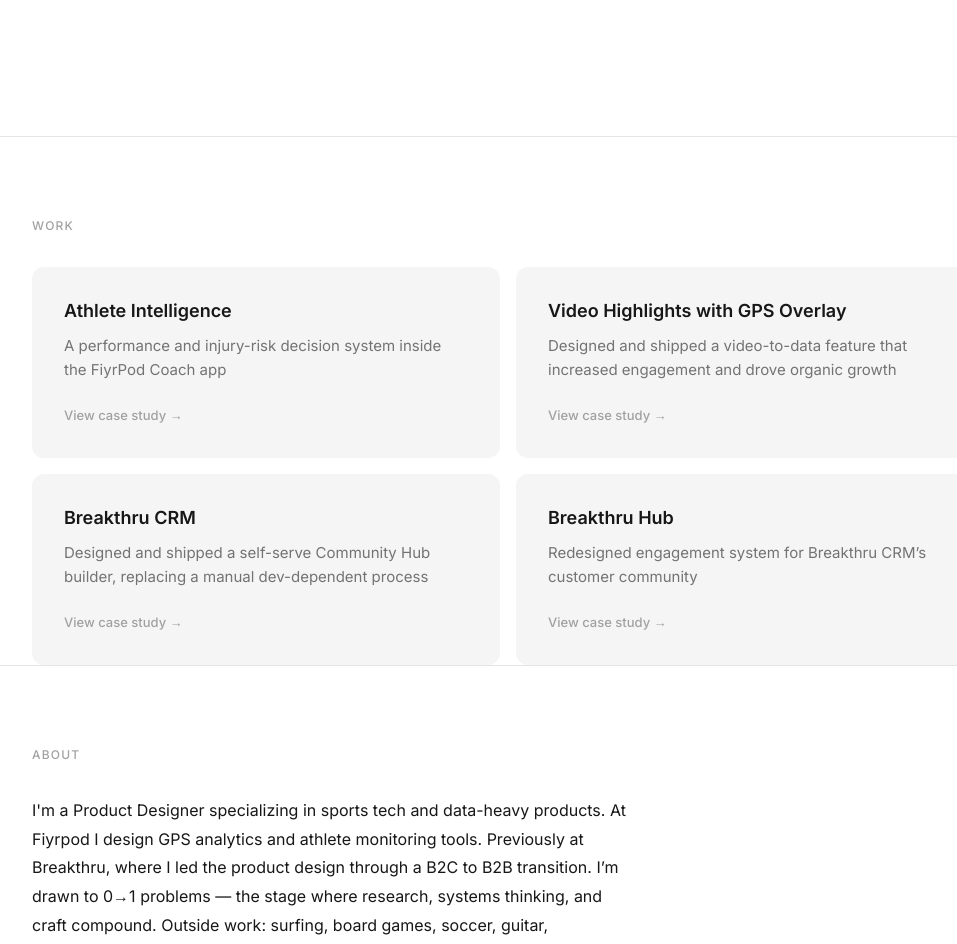
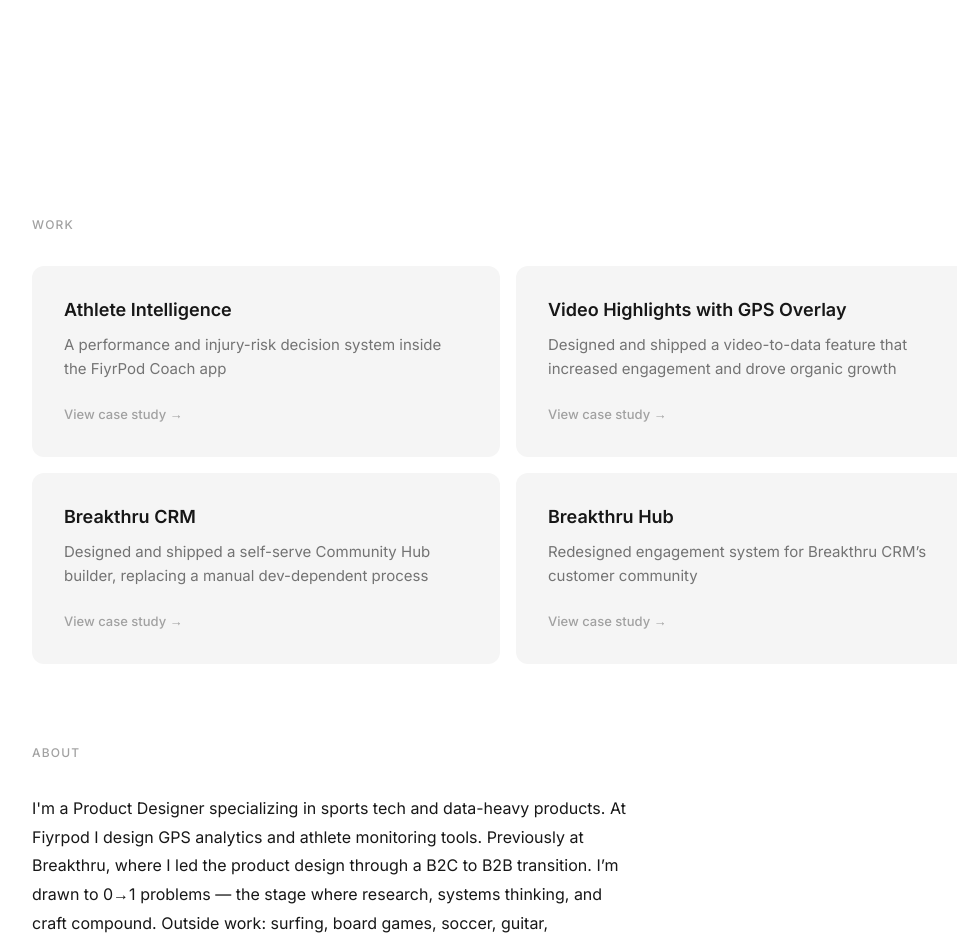
Before and after one commit to russ-seid/Portfolio-project, a Next.js app in the folder portfolio/: page / in a window 1280 px wide. Shown: the part 640-1584 px from the top of the page, without its empty margins (132-1089 px from the left). Built offline with nearby package versions, Linux system fonts and the light colour scheme.

Commit message:
design: remove section dividers

```diff
--- a/portfolio/src/components/sections/AboutSection.tsx
+++ b/portfolio/src/components/sections/AboutSection.tsx
@@ -6,7 +6,7 @@
   return (
     <section
       aria-label="About"
-      className={`border-t border-neutral-200 pt-20 pb-32${className ? ` ${className}` : ''}`}
+      className={`pt-20 pb-32${className ? ` ${className}` : ''}`}
     >
       <div className="max-w-[1080px] mx-auto px-4 sm:px-16">
         <p className="text-[12px] font-medium uppercase tracking-widest text-neutral-400 mb-8">
--- a/portfolio/src/components/sections/WorkSection.tsx
+++ b/portfolio/src/components/sections/WorkSection.tsx
@@ -32,7 +32,7 @@
   return (
     <section
       aria-label="Work"
-      className={`border-t border-neutral-200 pt-20 pb-28${className ? ` ${className}` : ''}`}
+      className={`pt-20 pb-28${className ? ` ${className}` : ''}`}
     >
       <div className="max-w-[1080px] mx-auto px-4 sm:px-16">
         <p className="text-[12px] font-medium uppercase tracking-widest text-neutral-400 mb-8">
```
